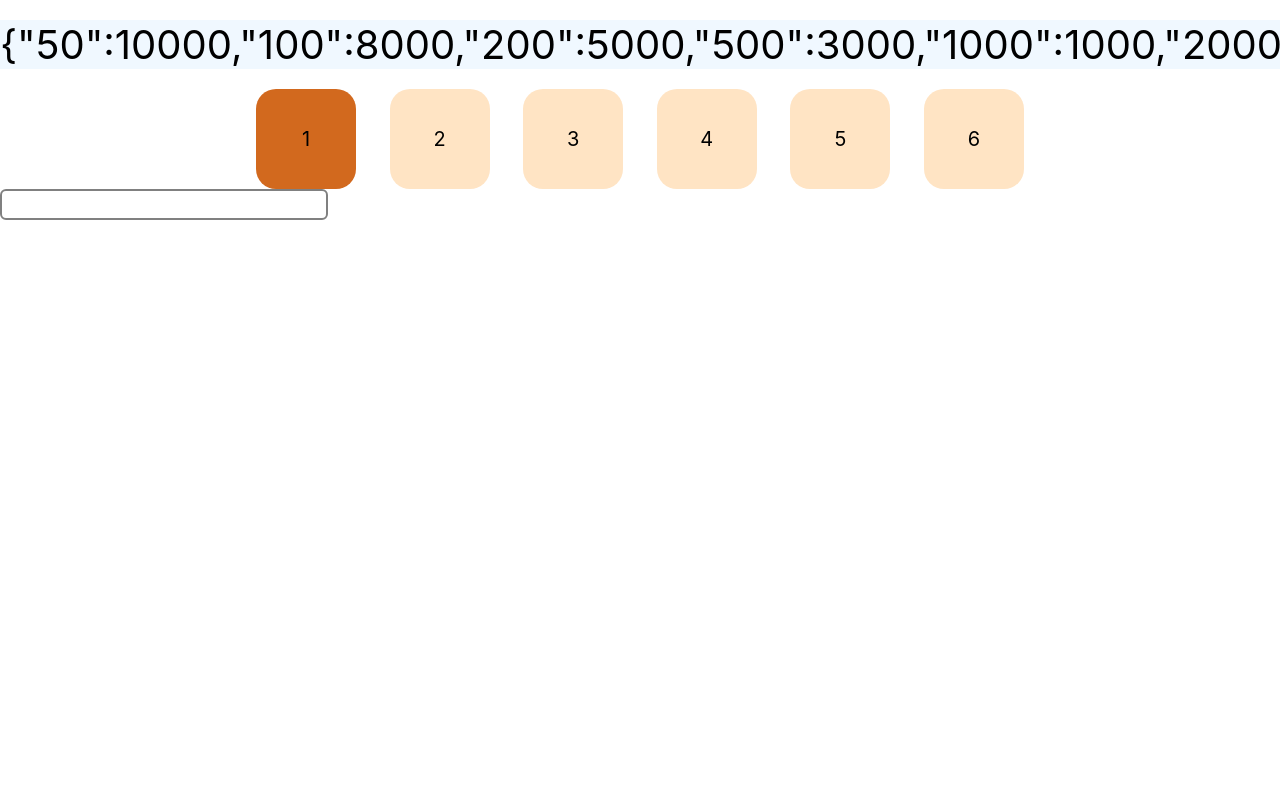
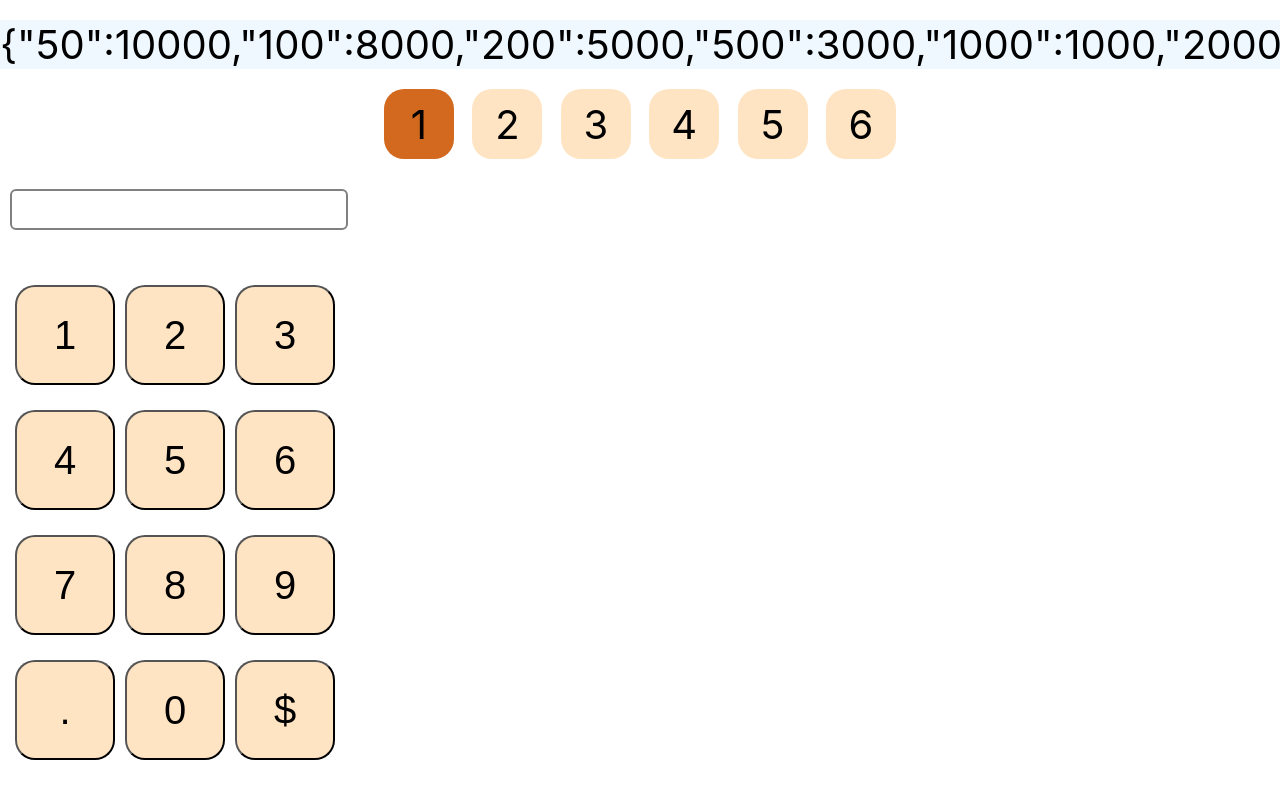
Before and after one commit to DenisCom3/atm-test, a React (Create React App) app: page / in a window 1280 px wide. Shown: the top 798 px of the page. Built offline with nearby package versions, Linux system fonts and the light colour scheme.

Commit message:
create Numpad component

```diff
--- a/src/App.tsx
+++ b/src/App.tsx
@@ -1,12 +1,16 @@
 import { useContext, useState } from 'react';
+import { Type } from 'typescript';
 import './App.css';
+import Button from './components/numpad/button/Button';
 import Input from './components/numpad/input/Input';
+import Numpad from './components/numpad/Numpad';
 import Options from './components/options/Options';
 import MainContext from './context/MainContext';
 import getBanknotes from './logic/getBanknotes';
-import { IBanknotes, ICash } from './types';
+import { IBanknotes, ICash, } from './types';
 
 function App() {
+
 
  const options: IBanknotes[] = [
    {'5000': 100, '2000':400, '1000': 1000, '500': 3000,'200': 5000, '100':8000,'50': 10000},
@@ -17,13 +21,23 @@ function App() {
    {'5000': 73, '2000':147, '1000': 279, '500': 356,'200': 696, '100':857,'50': 854}
  ]
 
- const {variant, setVariant}=useContext(MainContext)
+ const [overflow, setOwerflow] = useState(false)
+ const {variant}=useContext(MainContext)
+
+ const [result, setResult] = useState<ICash>()
+
+ const getResult = (amount: number) => {
+   const res = getBanknotes(amount, variant)
+
+   Object.keys(res).length > 1 ? setResult(res as ICash) : setOwerflow(true);
+ }
 
 
   return (
    <div className="App">
      <Options options={options}/>
-      <Input/>
+      <Numpad res={getResult}/>
+
     </div>
 
   );
--- /dev/null
+++ b/src/components/numpad/Numpad.module.css
@@ -0,0 +1,7 @@
+.buttons{
+	width: 33rem;
+	height: 50rem;
+	display: flex;
+	flex-wrap: wrap;
+	padding: 1rem;
+}
--- a/src/components/numpad/Numpad.tsx
+++ b/src/components/numpad/Numpad.tsx
@@ -1,14 +1,63 @@
-import React from 'react'
+import React, { FC, Fragment, useState } from 'react'
+import Button from './button/Button'
+import Input from './input/Input'
+import styles from './Numpad.module.css'
 
 interface Props {
-
+	res: (v: number) => void
 }
 
-const Numpad = (props: Props) => {
+const Numpad:FC<Props> = ({res}) => {
+
+	const numbers = [1,2,3,4,5,6,7,8,9]
+	const buttons = ['1','2','3','4','5','6','7','8','9','.','0','$']
+
+	const [incorrect, setIncorrect] = useState<boolean>(false)
+	const [InputValues, setInputValues] = useState<string>('')
+
+	const isCorrected = (value: string) => {
+		let corrected = true
+		if(value === '') corrected = false
+		else if (value[0]=== '0' || value[0] === '.') corrected = false
+		else if (value.includes('.') && (value.match(/\./g)!.length > 1 || value.split('.')[1].length > 2)) corrected = false
+		setIncorrect(!corrected)
+	}
+
+
+	const setValidInputData = (event: React.ChangeEvent<HTMLInputElement>) => {
+        const value = event.currentTarget.value.replace(/[^0-9.]/g, () => '')
+		setInputValues(value)
+		isCorrected(value)
+    };
+
+	const handlerClick = (e: React.MouseEvent<HTMLButtonElement>) => {
+		e.preventDefault()
+		const value = (e.target as HTMLButtonElement).innerText
+
+		switch (value) {
+			case '$':
+				res(parseFloat(InputValues));
+				break;
+			default:
+				setInputValues((prev) => prev+value)
+				isCorrected(InputValues+value)
+				break;
+		}
+
+
+	}
+
+
 	return (
-		<div>
+		<>
+		<Input incorrected={incorrect} valData={InputValues} setValData={setValidInputData} />
+		<div className={styles.buttons}>
+      {buttons.map(btn =>
+        <Button key={btn} type={btn} click={handlerClick} />
+      )}
 
-		</div>
+      </div>
+		</>
 	)
 }
 
--- /dev/null
+++ b/src/components/numpad/button/Button.module.css
@@ -0,0 +1,17 @@
+.button{
+	width: 10rem;
+	height: 10rem;
+	text-align: center;
+	font-size: 4rem;
+	border-radius: 2rem;
+	background-color: bisque;
+	display: flex;
+	justify-content: center;
+	align-items: center;
+	cursor: pointer;
+	margin: .5rem;
+}
+
+.button:hover{
+	background-color: chocolate;
+}
--- /dev/null
+++ b/src/components/numpad/button/Button.tsx
@@ -0,0 +1,15 @@
+import React, { FC } from 'react'
+import styles from './Button.module.css'
+
+interface Props {
+	type: string
+	click: (e:React.MouseEvent<HTMLButtonElement>)=> void
+}
+
+const Button:FC<Props> = ({type, click}) => {
+	return (
+		<button className={styles.button} onClick={click}>{type}</button>
+	)
+}
+
+export default Button
--- a/src/components/numpad/input/Input.module.css
+++ b/src/components/numpad/input/Input.module.css
@@ -1,21 +1,28 @@
 .input{
 display: flex;
 flex-direction: column;
+margin-top: 2rem;
+align-items: start;
+justify-content: center;
+padding: 1rem;
 }
 
 .input__text{
-	width: 25%;
-	height: 2.5rem;
+	width: 33rem;
+	height: 3.5rem;
 	border: 2px solid gray;
 	border-radius: .6rem;
 	display: inline-block;
+	font-size: 1.8rem;
 }
 
 .input__error{
 	display: inline-block;
 	color: crimson;
-	font-size: 1.6rem;
-	width: 25%;
+	text-align: center;
+	font-size: 2.2rem;
+	width: 33rem;
 	height: 2.5rem;
 	margin-top: .5rem;
+
 }
--- a/src/components/numpad/input/Input.tsx
+++ b/src/components/numpad/input/Input.tsx
@@ -1,30 +1,20 @@
-import React, { useState } from 'react'
+import React, { FC } from 'react'
 import styles from './Input.module.css'
 
 interface Props {
-
+	valData: string
+	setValData : (e: React.ChangeEvent<HTMLInputElement>) => void
+	incorrected: boolean
 }
 
-const Input = (props: Props) => {
+const Input:FC<Props> = ({setValData, incorrected, valData}) => {
 
 
-	const [incorrect, setIncorrect] = useState<boolean>(false)
-	const [validInputValues, setValidInputValues] = useState<string>('')
 
-
-	const setValidInputData = (event: React.ChangeEvent<HTMLInputElement>) => {
-        const value = event.currentTarget.value.replace(/[^0-9.]/g, () => '')
-		setValidInputValues(value)
-		let corrected = true
-		if(value === '') corrected = false
-		else if (value[0]=== '0' || value[0] === '.') corrected = false
-		else if (value.includes('.') && (value.match(/\./g)!.length > 1 || value.split('.')[1].length > 2)) corrected = false
-		setIncorrect(!corrected)
-    };
 	return (
 	<div className={styles.input}>
-		<input className={styles.input__text} type="text" value={validInputValues} onChange={setValidInputData}/>
-		<div className={styles.input__error}>{incorrect ? "Enter valid amount" : ''}</div>
+		<input className={styles.input__text} type="text" value={valData} onChange={setValData}/>
+		<div className={styles.input__error}>{incorrected ? "Enter valid amount" : ''}</div>
 	</div>
 	)
 }
--- a/src/components/options/Options.module.css
+++ b/src/components/options/Options.module.css
@@ -5,8 +5,8 @@
 	align-items: center;
 	justify-content: space-between;
 	max-width: 100rem;
-	padding-left: 20%;
-	padding-right: 20%;
+	padding-left: 30%;
+	padding-right: 30%;
 	/* margin: 0 auto; */
 	margin-top: 2rem;
 }
@@ -19,10 +19,10 @@
 }
 
 .button{
-	width: 10rem;
-	height: 10rem;
+	min-width: 7rem;
+	min-height: 7rem;
 	text-align: center;
-	font-size: 2rem;
+	font-size: 4rem;
 	border-radius: 2rem;
 	background-color: bisque;
 	display: flex;
```
